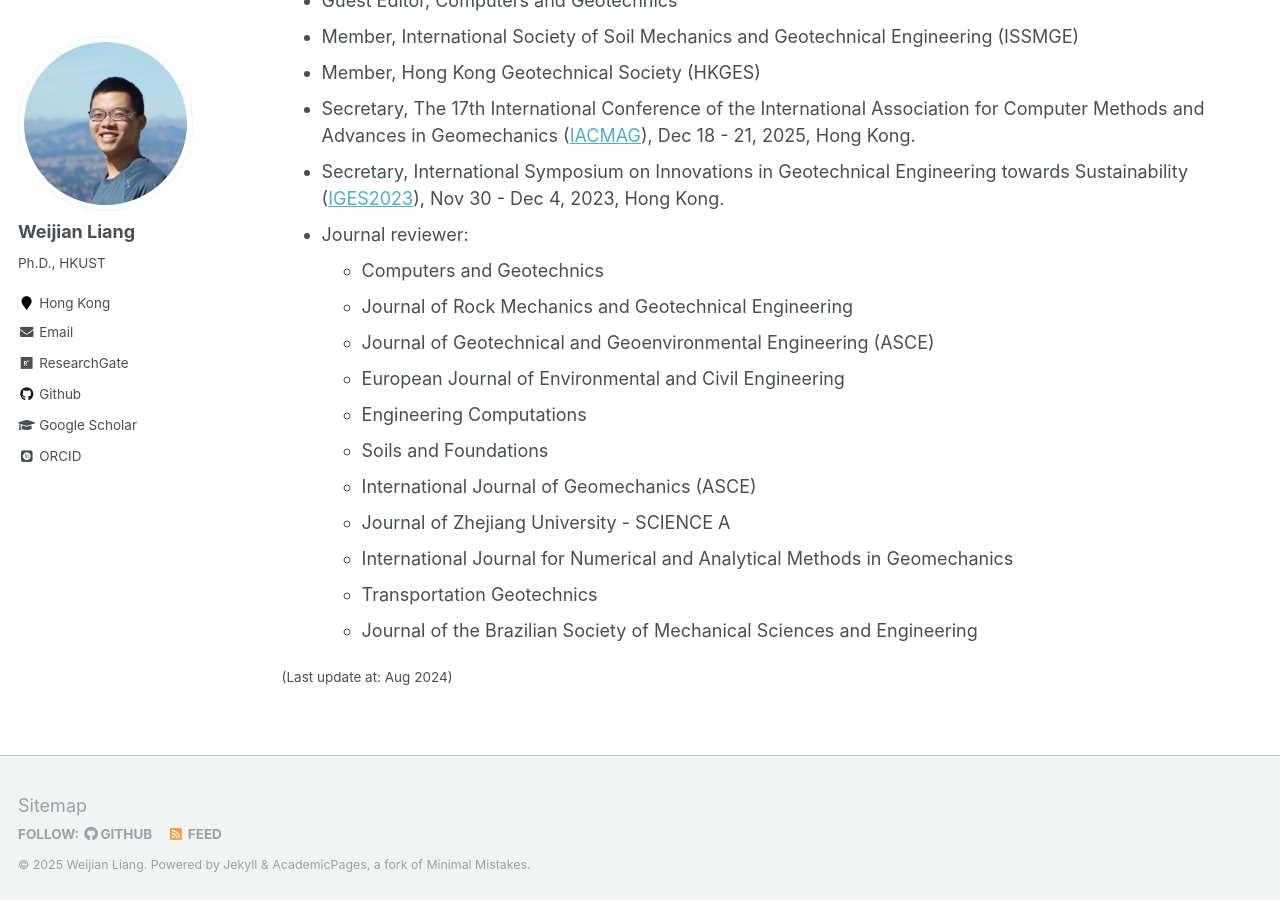
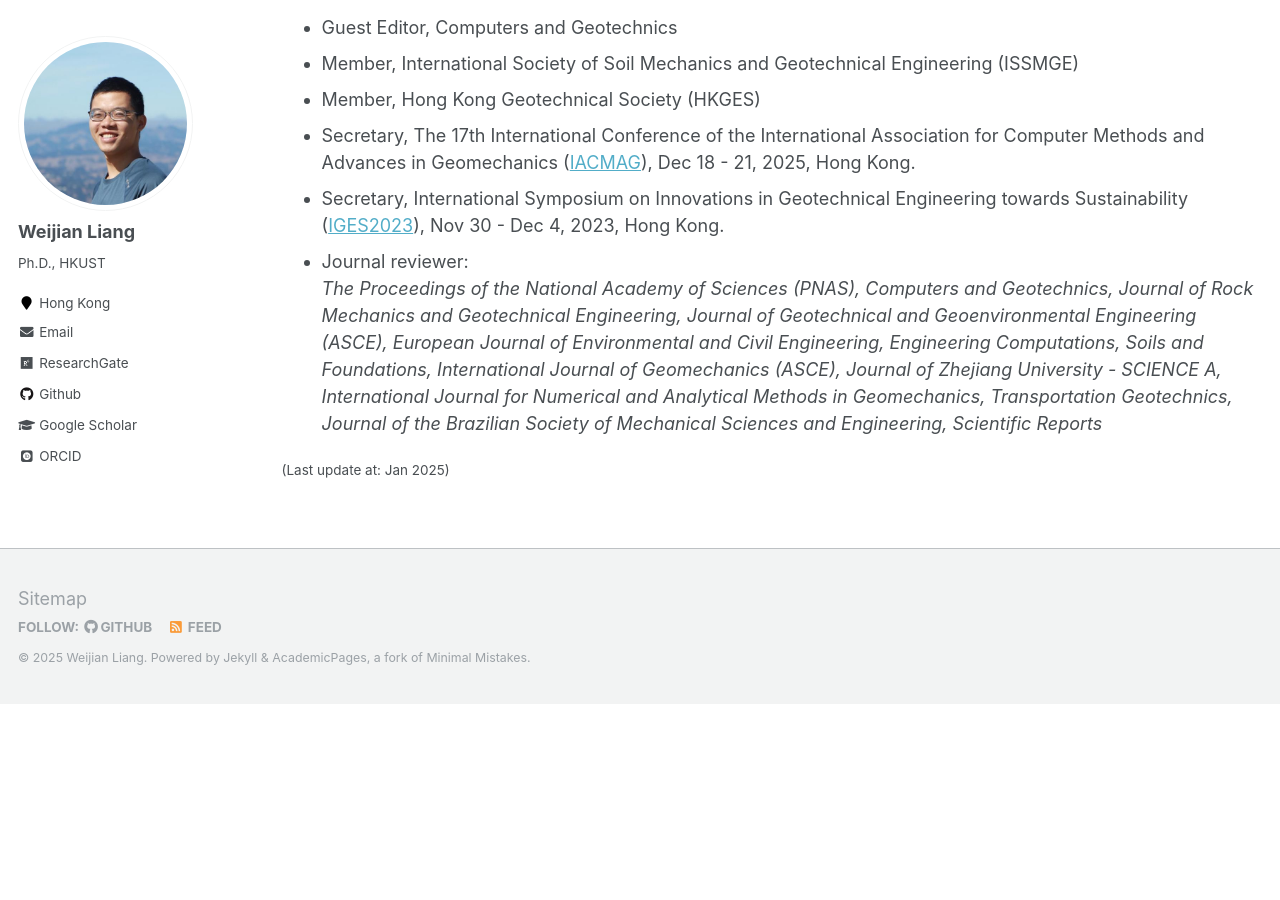
Before and after one commit to WeijianLiang/WeijianLiang.github.io, a Jekyll site: the page built from _pages/cv.md, in a window 1280 px wide and 900 px high, scrolled down 1437 px. Built offline with Jekyll 4.4.1, drawn with Linux system fonts in a browser that asks for light colours; some web fonts are replaced; after the commit the page ends 2141 px from its top, so only the background shows below that; some of the changed text lies outside the part shown.

Commit message:
update CV

```diff
--- a/_pages/cv.md
+++ b/_pages/cv.md
@@ -55,19 +55,9 @@ Academic service
 * Secretary, The 17th International Conference of the International Association for Computer Methods and Advances in Geomechanics ([IACMAG](http://iacmag2025.com/)), Dec 18 - 21, 2025, Hong Kong.
 * Secretary, International Symposium on Innovations in Geotechnical Engineering towards Sustainability ([IGES2023](https://iges2023.github.io/)), Nov 30 - Dec 4, 2023, Hong Kong.
 * Journal reviewer:
-  * Computers and Geotechnics
-  * Journal of Rock Mechanics and Geotechnical Engineering
-  * Journal of Geotechnical and Geoenvironmental Engineering (ASCE)
-  * European Journal of Environmental and Civil Engineering
-  * Engineering Computations
-  * Soils and Foundations
-  * International Journal of Geomechanics (ASCE)
-  * Journal of Zhejiang University - SCIENCE A
-  * International Journal for Numerical and Analytical Methods in Geomechanics
-  * Transportation Geotechnics
-  * Journal of the Brazilian Society of Mechanical Sciences and Engineering
+  *The Proceedings of the National Academy of Sciences (PNAS),  Computers and Geotechnics,  Journal of Rock Mechanics and Geotechnical Engineering,  Journal of Geotechnical and Geoenvironmental Engineering (ASCE),  European Journal of Environmental and Civil Engineering,  Engineering Computations,  Soils and Foundations,  International Journal of Geomechanics (ASCE),  Journal of Zhejiang University - SCIENCE A,  International Journal for Numerical and Analytical Methods in Geomechanics,  Transportation Geotechnics,  Journal of the Brazilian Society of Mechanical Sciences and Engineering, Scientific Reports*
 
 
 <body>
-<p style="text-align:left;"><small>(Last update at: Aug 2024)</small></p>
+<p style="text-align:left;"><small>(Last update at: Jan 2025)</small></p>
 </body>
```
Also changed, not shown: other parts of _pages/cv.md (+4 -4 lines).
